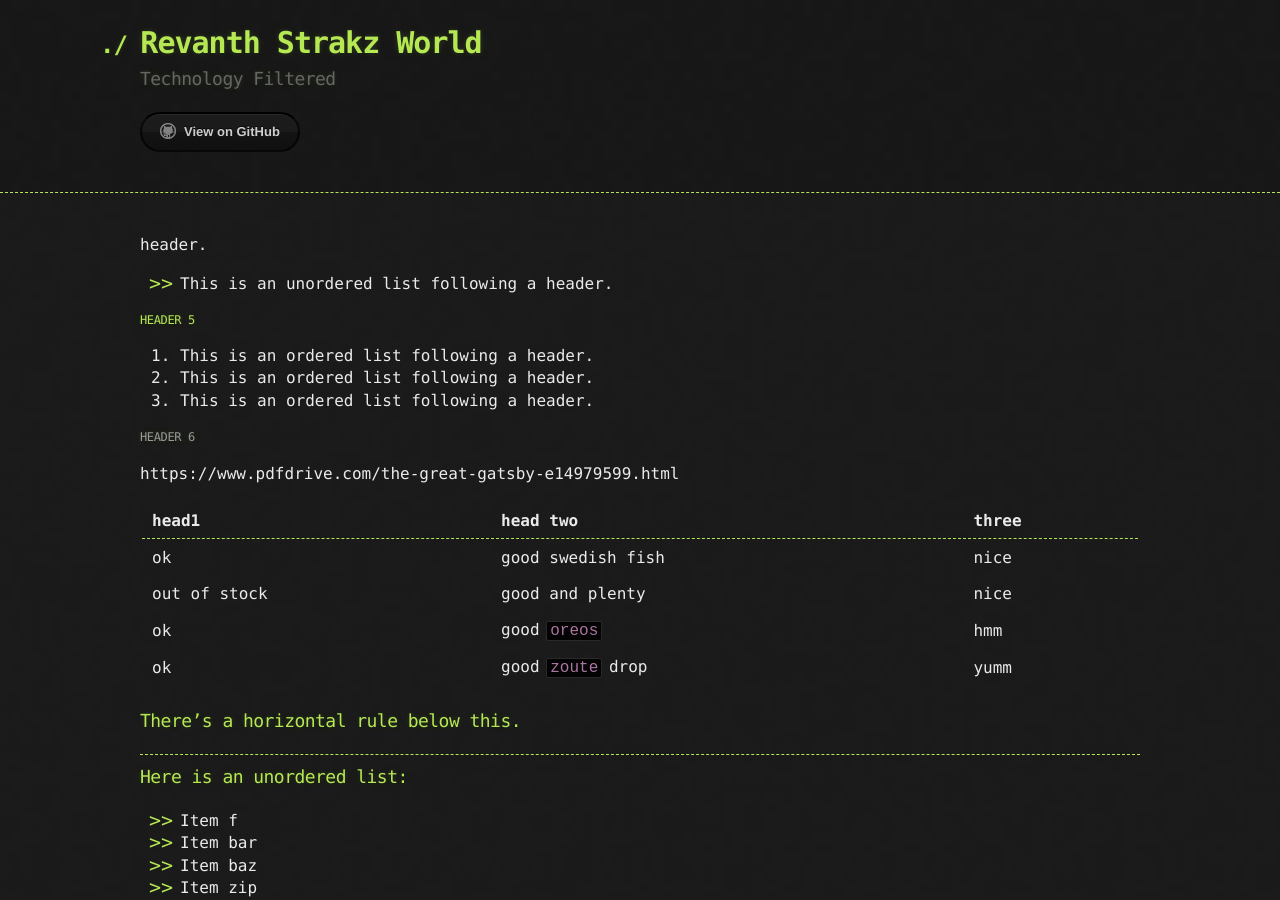
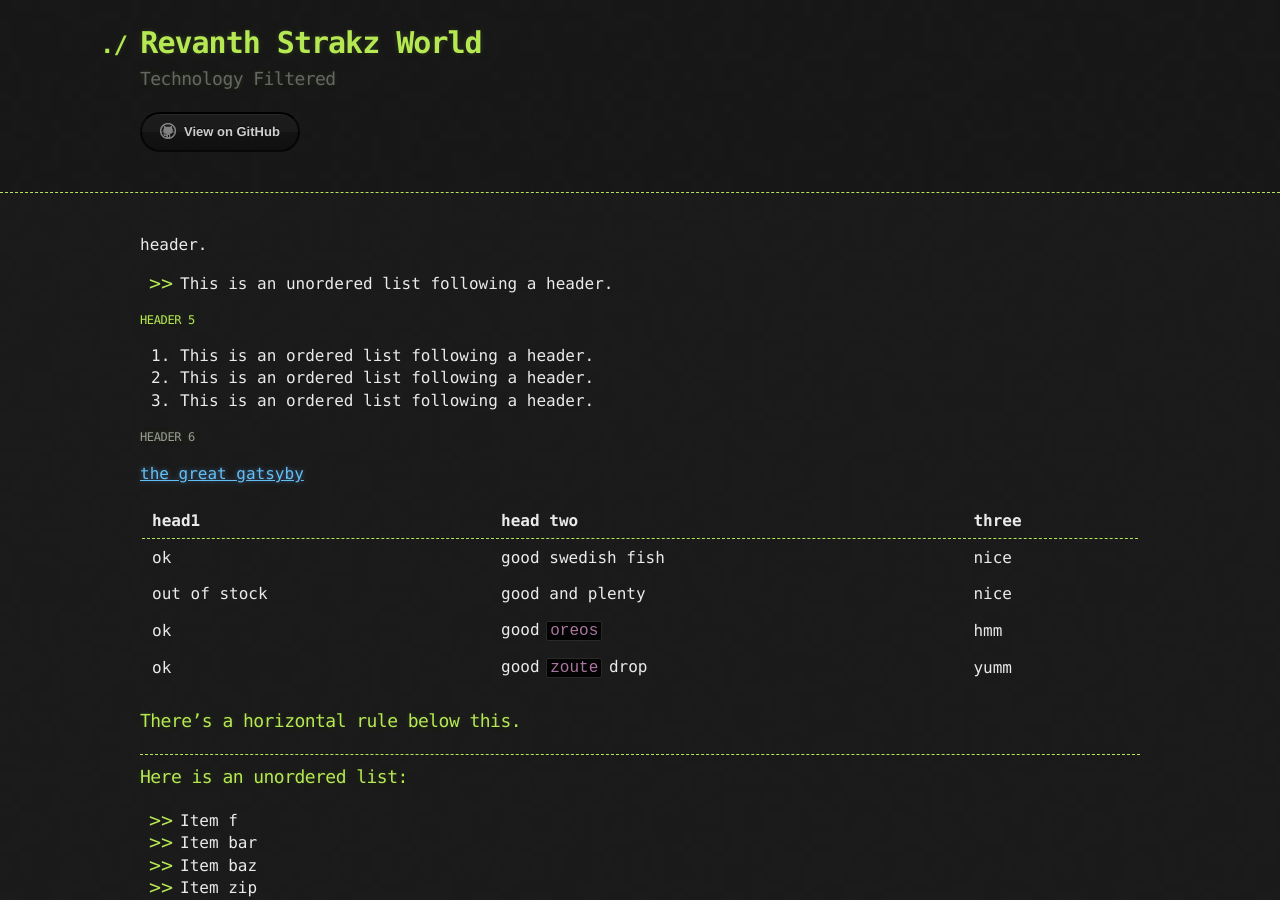
Before and after one commit to revanthstrakz/revanthstrakz.github.io, a Jekyll site: the page built from index.md, in a window 1280 px wide and 900 px high. Built offline with Jekyll 4.4.1, drawn with Linux system fonts in a browser that asks for light colours.

Commit message:
Update index.md

```diff
--- a/index.md
+++ b/index.md
@@ -14,7 +14,7 @@ header.
 ###### Header 6
 
 
-https://www.pdfdrive.com/the-great-gatsby-e14979599.html
+[the great gatsyby](https://www.pdfdrive.com/the-great-gatsby-e14979599.html)
 
 
 | head1        | head two          | three |
```
